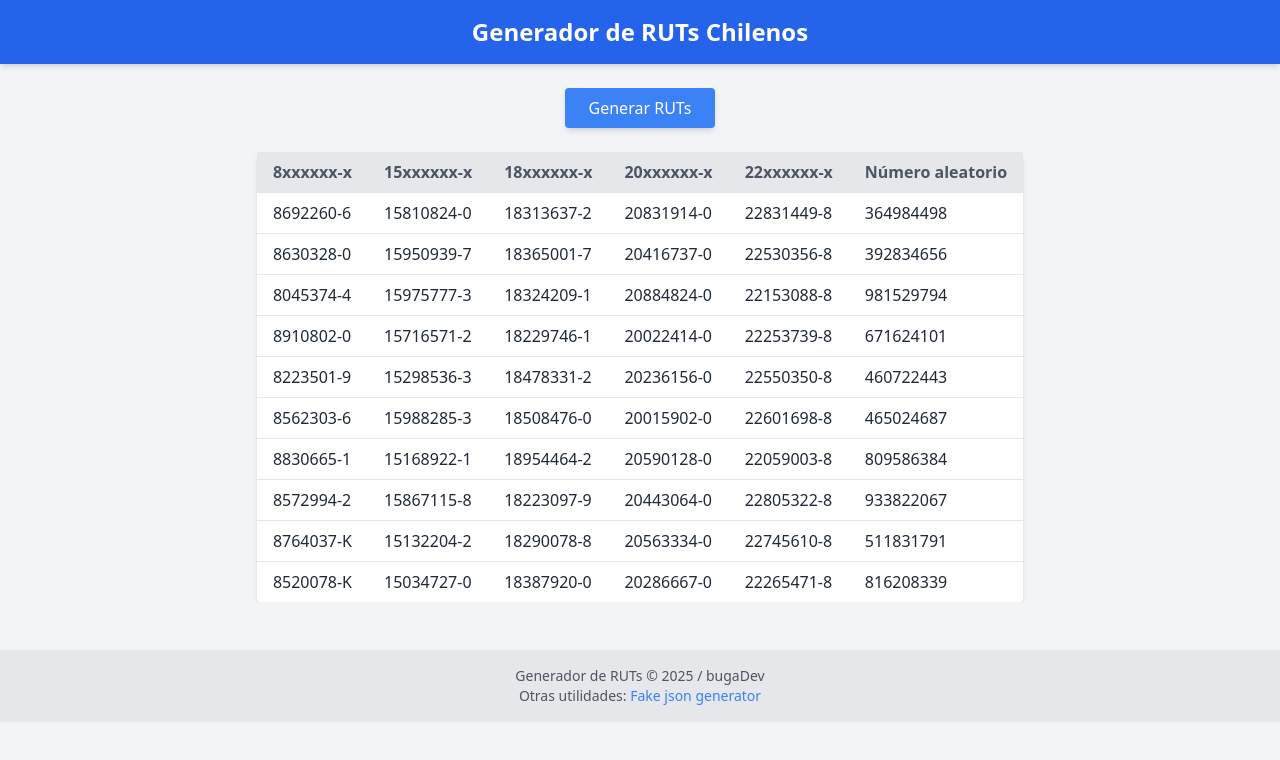
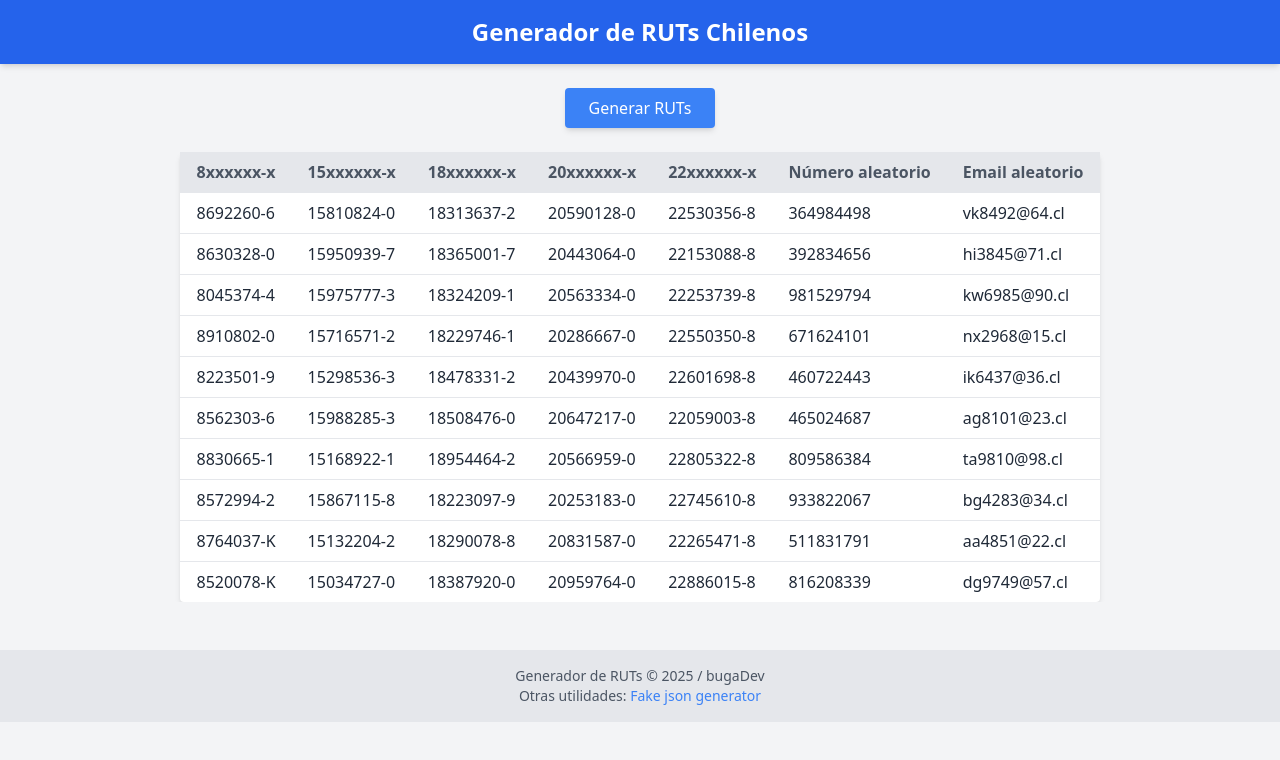
Before and after one commit to donbuga/rutGenerator, a React (Create React App) app: page / in a window 1280 px wide. Shown: the top 760 px of the page. Built offline with nearby package versions, Linux system fonts and the light colour scheme.

Commit message:
feat: add random email column

```diff
--- a/src/App.tsx
+++ b/src/App.tsx
@@ -3,6 +3,15 @@ import Header from './components/Header';
 import RutTable from './components/RutTable';
 import Footer from './components/Footer';
 import { generateRut, calculateDV } from './utils/rutUtils';
+
+const generateRandomEmail = (): string => {
+  const letters = Array.from({ length: 2 }, () =>
+    String.fromCharCode(97 + Math.floor(Math.random() * 26))
+  ).join('');
+  const numbers = Math.floor(1000 + Math.random() * 9000); // 4 dígitos
+  const domainNumbers = Math.floor(10 + Math.random() * 90); // 2 dígitos
+  return `${letters}${numbers}@${domainNumbers}.cl`;
+};
 
 const App: React.FC = () => {
   const [rutsByPrefix, setRutsByPrefix] = useState<Record<number, string[]>>({
@@ -14,6 +23,7 @@ const App: React.FC = () => {
   });
   const [usedRuts, setUsedRuts] = useState<string[]>([]);
   const [randomNumbers, setRandomNumbers] = useState<number[]>([]);
+  const [randomEmails, setRandomEmails] = useState<string[]>([]);
 
   const generateRutList = () => {
     const prefixes = [8, 15, 18, 20,22]; // Agregar prefijo 22
@@ -21,6 +31,7 @@ const App: React.FC = () => {
     const newRandoms: number[] = Array.from({ length: 10 }, () =>
       Math.floor(100000000 + Math.random() * 900000000)
     );
+    const newEmails: string[] = Array.from({ length: 10 }, generateRandomEmail);
 
     prefixes.forEach((prefix) => {
       newRuts[prefix] = Array.from({ length: 10 }, () => {
@@ -47,6 +58,7 @@ const App: React.FC = () => {
 
     setRutsByPrefix(newRuts);
     setRandomNumbers(newRandoms);
+    setRandomEmails(newEmails);
     setUsedRuts([]); // Resetear RUTs usados
   };
 
@@ -76,6 +88,7 @@ const App: React.FC = () => {
           rutsByPrefix={rutsByPrefix}
           usedRuts={usedRuts}
           randomNumbers={randomNumbers}
+          randomEmails={randomEmails}
           onCopy={copyToClipboard}
         />
       </main>
--- a/src/components/RutTable.tsx
+++ b/src/components/RutTable.tsx
@@ -5,6 +5,7 @@ interface RutTableProps {
   rutsByPrefix: Record<number, string[]>;
   usedRuts: string[];
   randomNumbers: number[];
+  randomEmails: string[];
   onCopy: (rut: string) => void;
 }
 
@@ -12,6 +13,7 @@ const RutTable: React.FC<RutTableProps> = ({
   rutsByPrefix,
   usedRuts,
   randomNumbers,
+  randomEmails,
   onCopy,
 }) => {
   const isMobile = useMediaQuery({ maxWidth: 768 });
@@ -31,6 +33,9 @@ const RutTable: React.FC<RutTableProps> = ({
             ))}
             <th className="px-3 py-2 text-left text-sm md:text-base md:px-4">
               Número aleatorio
+            </th>
+            <th className="px-3 py-2 text-left text-sm md:text-base md:px-4">
+              Email aleatorio
             </th>
           </tr>
         </thead>
@@ -61,6 +66,18 @@ const RutTable: React.FC<RutTableProps> = ({
               >
                 {randomNumbers[rowIndex] || ''}
               </td>
+              <td
+                className={`px-3 py-2 border-t text-gray-800 text-sm md:text-base md:px-4 cursor-pointer ${
+                  usedRuts.includes(randomEmails[rowIndex])
+                    ? 'bg-green-100'
+                    : ''
+                }`}
+                onClick={() =>
+                  randomEmails[rowIndex] && onCopy(randomEmails[rowIndex])
+                }
+              >
+                {randomEmails[rowIndex] || ''}
+              </td>
             </tr>
           ))}
         </tbody>
```
Also changed, not shown: 1 other file (tests, documents, lock files or other folders).
